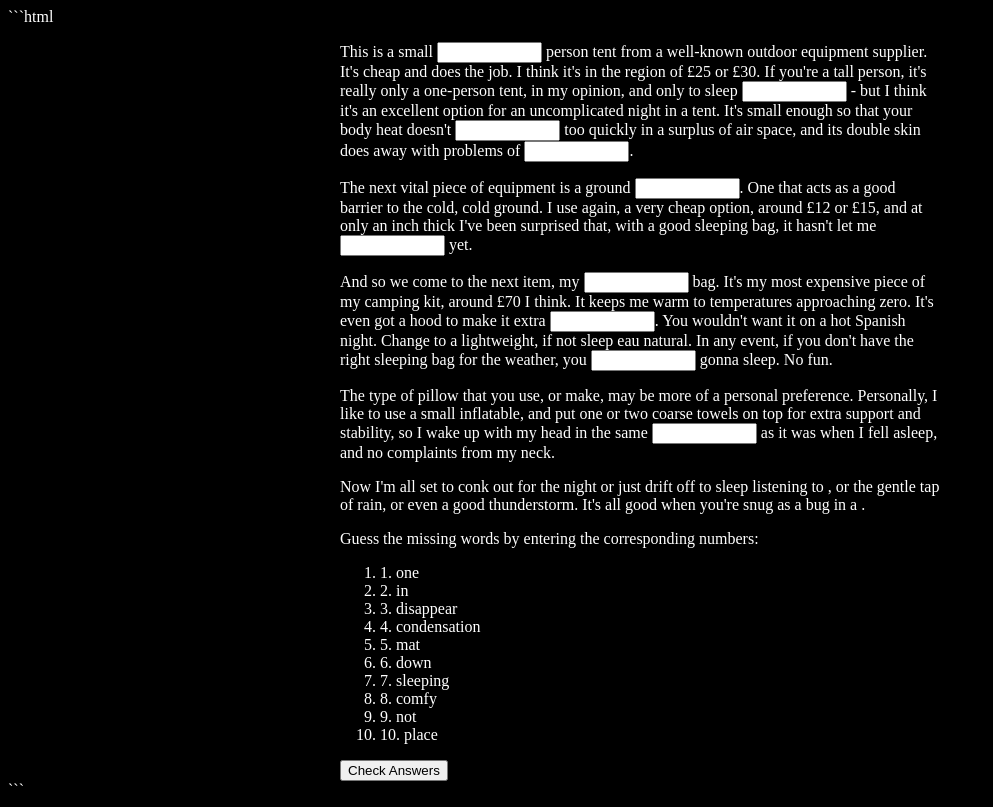
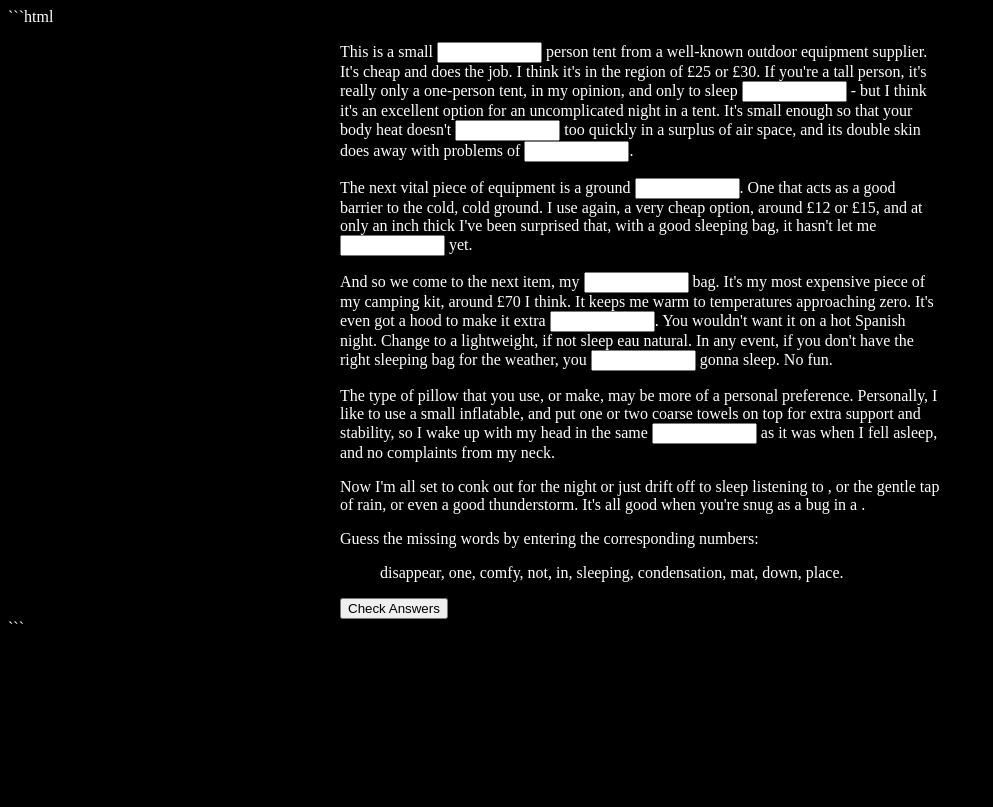
Before and after one commit to PSpeaking/lion, a plain HTML site: page testy1.html in a window 1280 px wide. Shown: the whole page, without its empty margins (0-993 px from the left). Drawn offline with Linux system fonts and the light colour scheme.

Commit message:
Update testy1.html

```diff
--- a/testy1.html
+++ b/testy1.html
@@ -71,16 +71,7 @@
     <div class="options">
       <p>Guess the missing words by entering the corresponding numbers:</p>
       <ol>
-        <li>1. one</li>
-        <li>2. in</li>
-        <li>3. disappear</li>
-        <li>4. condensation</li>
-        <li>5. mat</li>
-        <li>6. down</li>
-        <li>7. sleeping</li>
-        <li>8. comfy</li>
-        <li>9. not</li>
-        <li>10. place</li>
+          disappear, one, comfy, not, in, sleeping, condensation, mat, down, place.
       </ol>
     </div>
     <button onclick="checkAnswers()">Check Answers</button>
```
